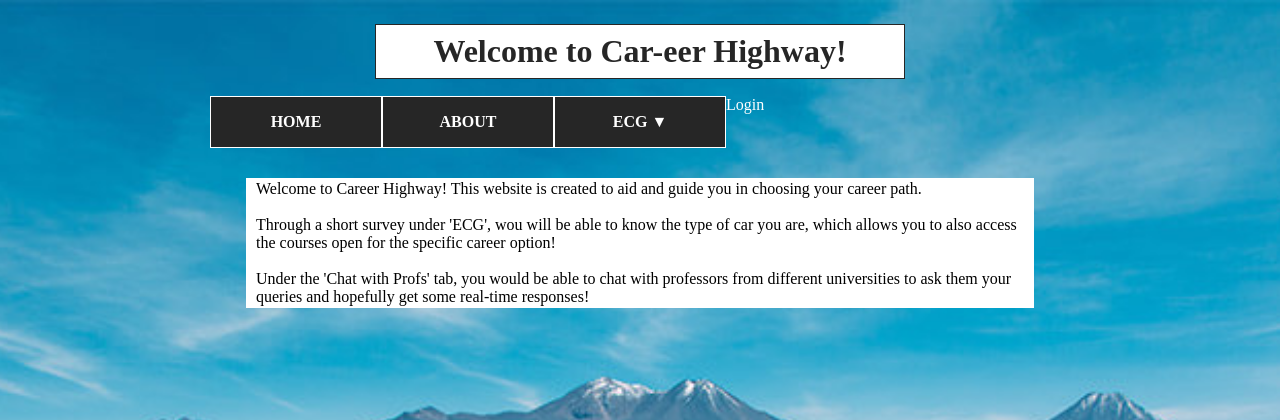
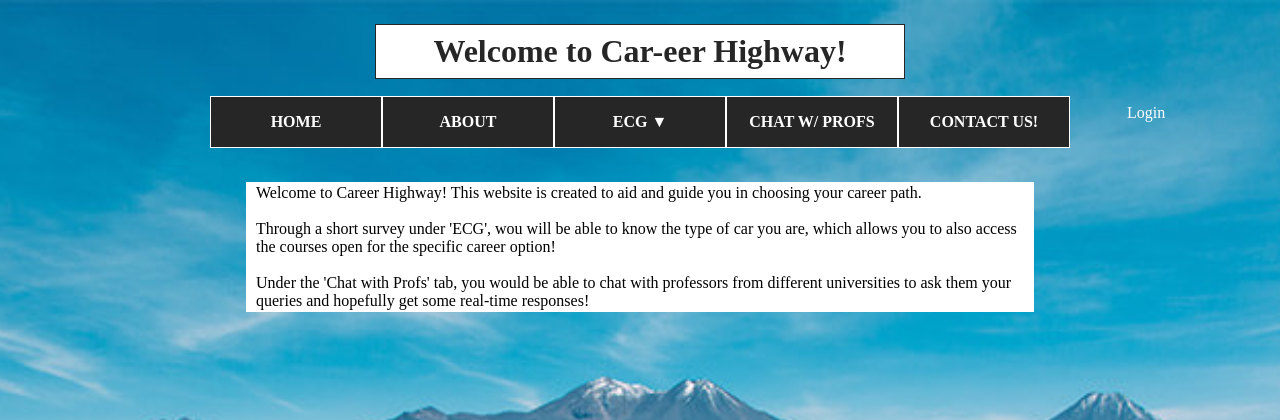
Before and after one commit to orh-0405/Prototype-3, a Flask app: page / in a window 1280 px wide. Shown: the top 420 px of the page. Run offline with Flask 2, Linux system fonts and the light colour scheme.

Commit message:
to debug

```diff
--- a/templates/home.html
+++ b/templates/home.html
@@ -26,12 +26,18 @@
     </ul>
     </li>
 
+    <li><a href="{{ url_for('chat_with_profs') }}">Chat W/ Profs</a>
+        <ul>
+        </ul>
+    </li>
+    <li>Contact us!</li>
     </ul>
     </div>
-    <span class="align-right">
-        <a href="{{ url_for('login') }}">Login</a>
-    </span>
-    </p>
+    <p class = "login">
+        <span class="align-right">
+            <a href="{{ url_for('login') }}">Login</a>
+        </span>
+        </p>
 
     <div class="test">
         <p>Welcome to Career Highway! This website is created to aid and guide you in choosing your career path.
```
Also changed, not shown: chat_with_profdb/Users.db, 1 other file.
